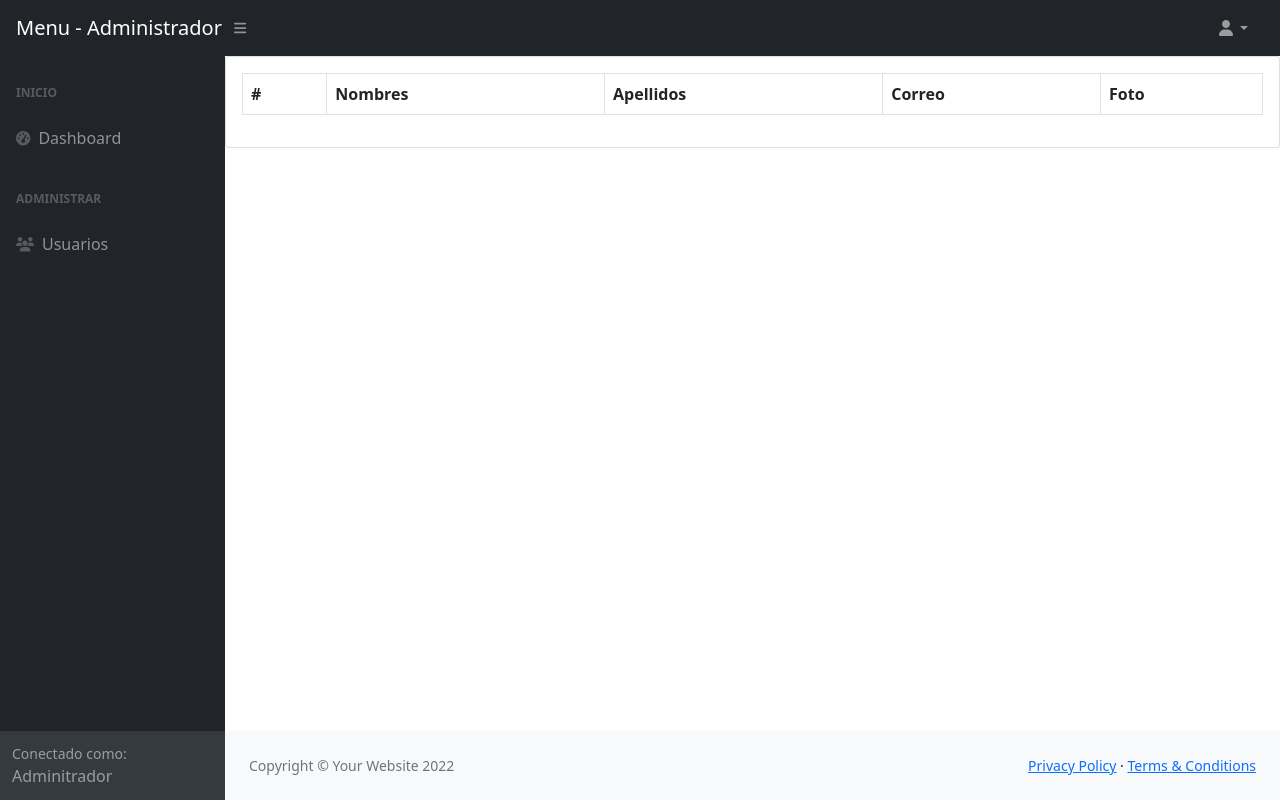
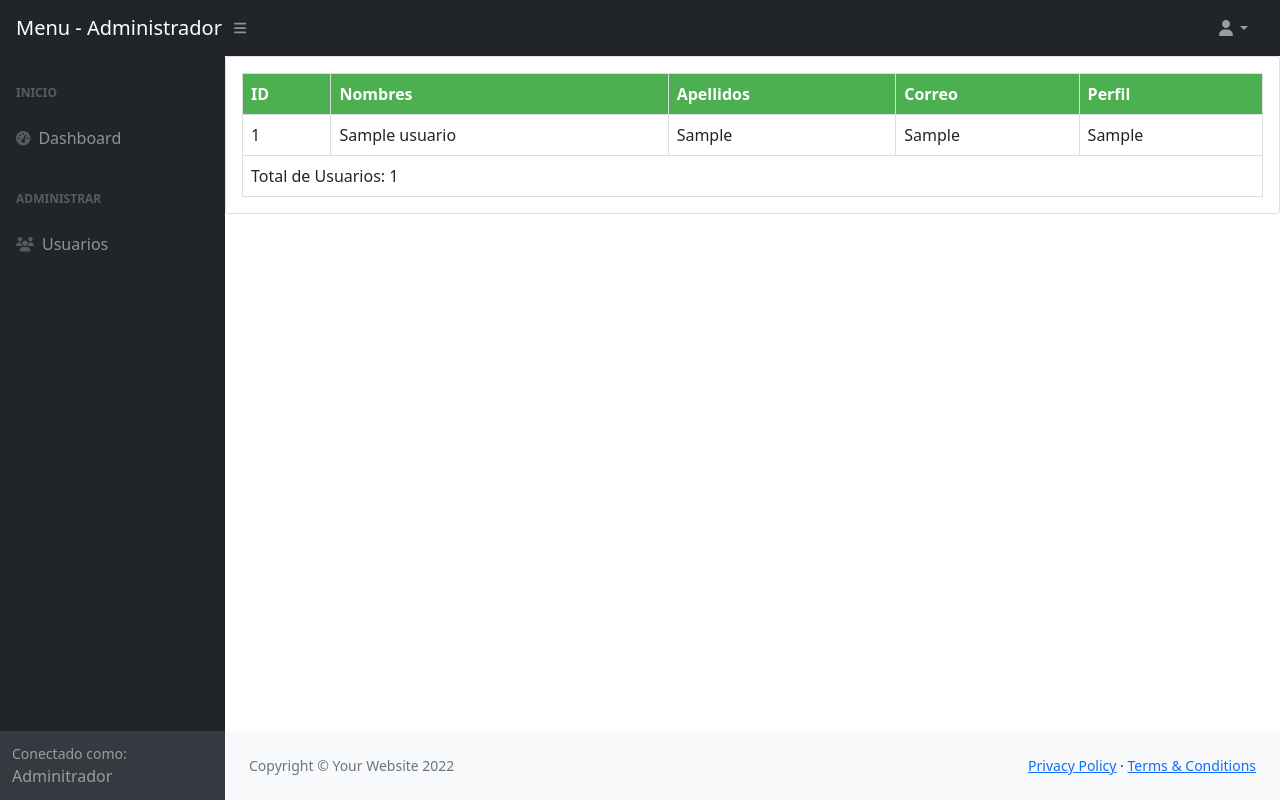
Before and after one commit to JeniferGomez/TiendaOnline_Veterinaria_TerraPet, a PHP site: page /TiendaOnline_Veterinaria_TerraPet/usuarios in a window 1280 px wide. Run offline with PHP 8.4, Linux system fonts and the light colour scheme; tables that the repository leaves empty or names only in its code hold one stand-in row (values such as "Sample post"); lists and menus that the app fills with data are empty; some libraries are stand-ins or nearby versions.

Commit message:
Tabla usuarios
Creación de una tabla para que desde la sección del administrados se pueda observar la lista de usuarios existentes en la base de datos.

```diff
--- a/Views/admin/usuarios/index.php
+++ b/Views/admin/usuarios/index.php
@@ -7,7 +7,7 @@
     <meta name="viewport" content="width=device-width, initial-scale=1, shrink-to-fit=no" />
     <meta name="description" content="" />
     <meta name="author" content="" />
-    <title>Dashboard - SB Admin</title>
+    <title><?php echo TITLE . ' - ' . $data['title']; ?></title>
     <link href="https://cdn.jsdelivr.net/npm/simple-datatables@latest/dist/style.css" rel="stylesheet" />
     <link href="<?php echo BASE_URL; ?>assets/css/indexAdmin/styles.css" rel="stylesheet" />
     <script src="https://use.fontawesome.com/releases/v6.1.0/js/all.js" crossorigin="anonymous"></script>
@@ -29,9 +29,40 @@
     <meta name="msapplication-TileImage" content="<?php echo BASE_URL; ?>assets/favicon/ms-icon-144x144.png">
     <meta name="theme-color" content="#ffffff">
 
-    <link href="https://cdn.jsdelivr.net/npm/simple-datatables@latest/dist/style.css" rel="stylesheet" />
-    <script src="https://cdn.jsdelivr.net/npm/simple-datatables@latest" crossorigin="anonymous"></script>
-    <script src="<?php echo BASE_URL; ?>assets/js/modulos/usuarios.js"></script>
+    <script src="https://ajax.googleapis.com/ajax/libs/jquery/3.5.1/jquery.min.js"></script>
+	<style>
+		table {
+			border-collapse: collapse;
+			width: 100%;
+		}
+
+		th, td {
+			text-align: left;
+			padding: 8px;
+			border: 1px solid #ddd;
+		}
+
+		th {
+			background-color: #4CAF50;
+			color: white;
+		}
+	</style>
+	<script>
+		$(document).ready(function() {
+			$.ajax({
+				url: "Usuarios/listar",
+				dataType: "json",
+				success: function(data) {
+					var table = "<table><thead><tr><th>ID</th><th>Nombres</th><th>Apellidos</th><th>Correo</th><th>Perfil</th></tr></thead><tbody>";
+					data.forEach(function(item) {
+						table += `<tr><td>${item.id}</td><td>${item.nombres}</td><td>${item.apellidos}</td><td>${item.correo}</td><td>${item.perfil}</td></tr>`;
+					});
+					table += "</tbody><tfoot><tr><td colspan='5'>Total de Usuarios: " + data.length + "</td></tr></tfoot></table>";
+					$("#table-container").html(table);
+				}
+			});
+		});
+	</script>
 </head>
 
 <body class="sb-nav-fixed">
@@ -88,19 +119,7 @@
                 <div class="card">
                     <div class="card-body">
                         <div class="table-responsive">
-                            <table class="table table-bordered table-striped table-hover" style="width: 1000" id="tblUsuarios">
-                                <thead>
-                                    <tr>
-                                        <th>#</th>
-                                        <th>Nombres</th>
-                                        <th>Apellidos</th>
-                                        <th>Correo</th>
-                                        <th>Foto</th>
-                                    </tr>
-                                </thead>
-                                <tbody>
-                                </tbody>
-                            </table>
+                            <div id="table-container"></div>
                         </div>
                     </div>
                 </div>
@@ -120,11 +139,6 @@
         </div>
     </div>
     <script src="<?php echo BASE_URL; ?>assets/js/scripts.js"></script>
-    <script src="<?php echo BASE_URL; ?>assets/js/modulos/usuarios.js"></script>
-    <link rel="stylesheet" type="text/css" href="https://cdn.datatables.net/v/bs4-4.1.1/jq-3.6.0/dt-1.11.3/datatables.min.css" />
-
-    <script type="text/javascript" src="https://cdn.datatables.net/v/bs4-4.1.1/jq-3.6.0/dt-1.11.3/datatables.min.js"></script>
-
     <script src="https://cdn.jsdelivr.net/npm/bootstrap@5.1.3/dist/js/bootstrap.bundle.min.js" crossorigin="anonymous"></script>
     <script src="<?php echo BASE_URL; ?>assets/demo/scripts.js"></script>
     <script src="https://cdnjs.cloudflare.com/ajax/libs/Chart.js/2.8.0/Chart.min.js" crossorigin="anonymous"></script>
--- a/assets/js/modulos/usuarios.js
+++ b/assets/js/modulos/usuarios.js
@@ -1,12 +1,35 @@
-$(document).ready(function() {
-    var table = $('#usuariosTable').DataTable( {
-      "ajax": "usuarios/listar",
-      "columns": [
-        { "data": "id" },
-        { "data": "nombres" },
-        { "data": "apellidos" },
-        { "data": "correo" },
-        { "data": "perfil" }
-      ]
-    } );
-  });
+const tableListaUsuarios = document.querySelector('#tblUsuarios tbody');
+
+//ver usuarios
+const myModal = new bootstrap.Modal(document.getElementById('myModal'))
+
+let listaUsuarios;
+document.addEventListener('DOMContentLoaded', function() {
+    if (localStorage.getItem('listaUsuarios') != null) {
+      listaUsuarios = JSON.parse(localStorage.getItem('listaUsuarios'));
+    }
+})
+
+//ver lista
+function getListaUsuarios() {
+    const url = base_url + 'Usuarios/listar';
+    const http = new XMLHttpRequest();
+    http.open('POST', url, true);
+    http.send(JSON.stringify(listaUsuarios));
+    http.onreadystatechange = function() {
+        if (this.readyState == 4 && this.status == 200) {
+            const res = JSON.parse(this.responseText);
+            let html = '';
+            res.productos.forEach(producto => {
+                html += `<tr>
+                <td>${usuarios.id}</td>
+                <td>${usuarios.nombres}</td>
+                <td>${usuarios.apellidos}</td>
+                <td>${usuarios.correo}</td>
+                <td>${usuarios.perfil}</td>
+            </tr>`;
+            });
+            tableListaUsuarios.innerHTML = html;
+        }
+    }
+}
```
